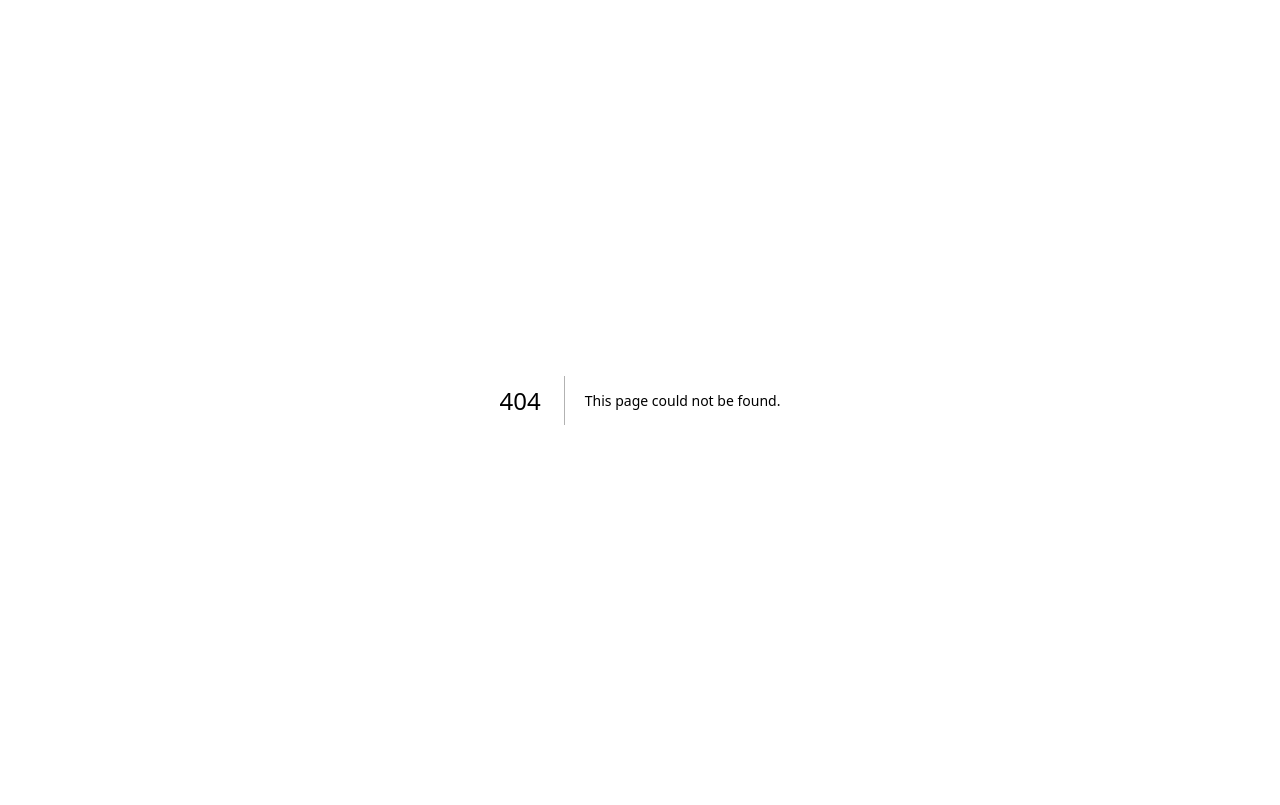
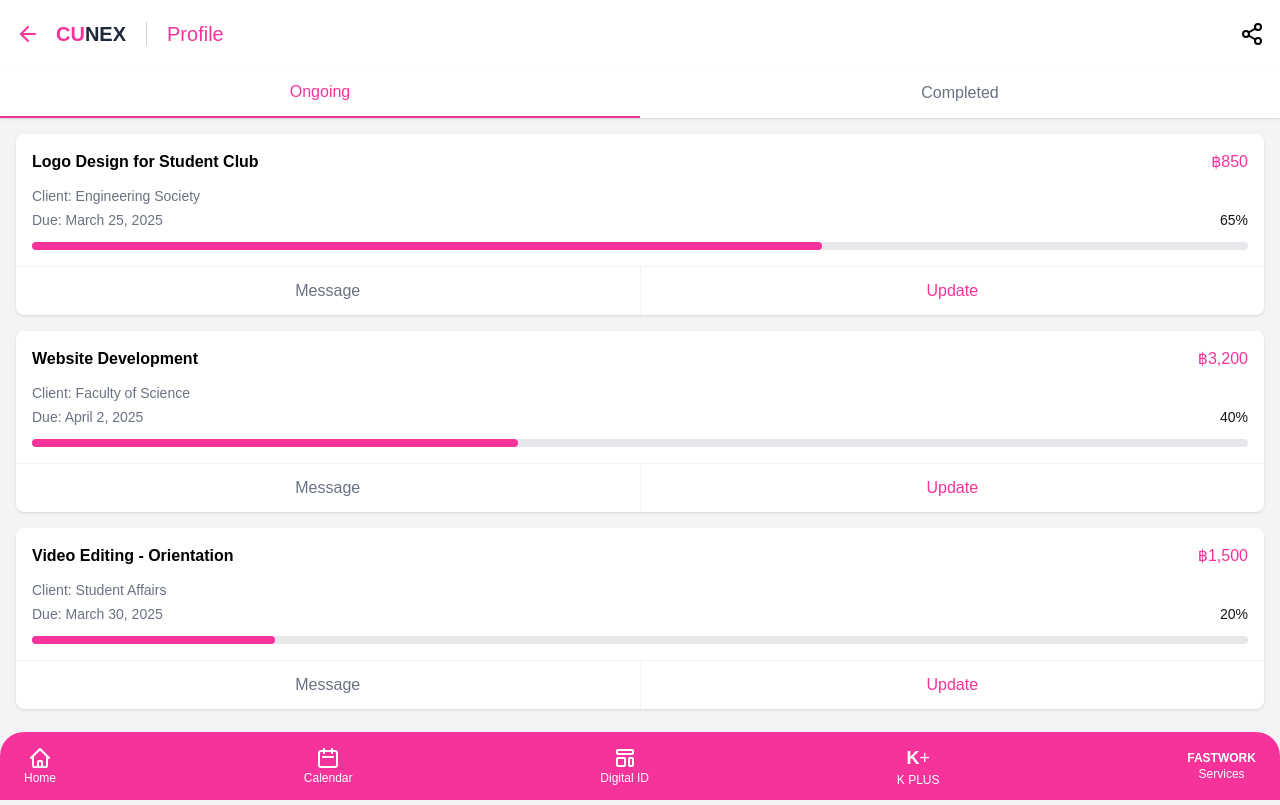
Before and after one commit to bookydooky/cunex_hackathon, a Next.js app in the folder my-cunex-app/: page /profile/myJob in a window 1280 px wide. Before the commit this address had no page. Built offline with nearby package versions, Linux system fonts and the light colour scheme.

Commit message:
add transition for buttons

```diff
--- a/my-cunex-app/src/app/page.tsx
+++ b/my-cunex-app/src/app/page.tsx
@@ -43,7 +43,11 @@ export default function Home() {
             <div className="bg-gray-100 rounded-full p-2 flex items-center justify-center h-10 w-10">
               <FaBell className='text-gray-400 text-lg'/>
             </div>
-            <div className="bg-gray-100 rounded-full p-2 flex items-center justify-center h-10 w-10">
+
+            {/* Profile */}
+            <div onClick={() => router.push('/profile')}
+            className="bg-gray-100 rounded-full p-2 flex items-center justify-center h-10 w-10 cursor-pointer
+            transition-transform hover:bg-gray-300 active:scale-90">
               <IoPersonSharp className='text-gray-400 text-lg'/>
             </div>
           </div>
@@ -62,7 +66,8 @@ export default function Home() {
         <div className="grid gap-3 grid-cols-3 sm:grid-cols-3 md:grid-cols-4">
           {[{icon: FiEdit, label: "UX/UI"}, {icon: FaCode, label: "Coding"}, {icon: FaPaintBrush, label: "Graphic"}, {icon: RiVideoAiFill, label: "Video"}, {icon: FaBook, label: "Tutoring"}, {icon: FaLanguage, label: "Language"}, {icon: BiCube, label: "Modeling"}, {icon: FaEllipsisH, label: "Others"}].map((item, idx) => (
             <div key={idx} className="flex flex-col items-center">
-              <div className="bg-pink-100 rounded-full p-4 w-16 h-16 flex items-center justify-center">
+              <div className="bg-pink-100 hover:bg-pink-300 rounded-full p-4 w-16 h-16 flex items-center justify-center
+              transition-transform transform active:scale-90">
                 <item.icon className="text-pink-500 text-2xl" />
               </div>
               <span className="text-xs text-gray-600 mt-1 text-center">{item.label}</span>
@@ -79,7 +84,8 @@ export default function Home() {
           <div className="flex overflow-x-auto space-x-10 pb-2 justify-center">
             {[{icon: FiBox, label: "Item Delivery"}, {icon: MdFoodBank, label: "Food Delivery"}, {icon: BiCube, label: "3D Printing"}, {icon: GiCutDiamond, label: "Laser Cutting"}].map((item, idx) => (
               <div key={idx} className="flex flex-col items-center">
-                <div className="bg-gray-200 rounded-full p-4 w-14 h-14 flex items-center justify-center">
+                <div className="bg-gray-200 hover:bg-gray-300 rounded-full p-4 w-14 h-14 flex items-center justify-center
+                transition-transform transform active:scale-90">
                   <item.icon className="text-black text-2xl" />
                 </div>
                 <span className="text-xs text-gray-600 mt-1 text-center">{item.label}</span>
--- /dev/null
+++ b/my-cunex-app/src/app/profile/myJob/page.tsx
@@ -0,0 +1,221 @@
+'use client'
+import React, { useState } from 'react';
+import Link from 'next/link';
+import { ArrowLeft, Share2 } from 'lucide-react';
+import { useRouter } from 'next/navigation';
+
+export default function MyJobsPage() {
+  const [activeTab, setActiveTab] = useState('ongoing');
+  const router = useRouter();
+  // Sample job data
+  const ongoingJobs = [
+    {
+      id: 1,
+      title: "Logo Design for Student Club",
+      client: "Engineering Society",
+      dueDate: "March 25, 2025",
+      price: "฿850",
+      progress: 65,
+      image: "/placeholder-design.jpg"
+    },
+    {
+      id: 2,
+      title: "Website Development",
+      client: "Faculty of Science",
+      dueDate: "April 2, 2025",
+      price: "฿3,200",
+      progress: 40,
+      image: "/placeholder-website.jpg"
+    },
+    {
+      id: 3,
+      title: "Video Editing - Orientation",
+      client: "Student Affairs",
+      dueDate: "March 30, 2025",
+      price: "฿1,500",
+      progress: 20,
+      image: "/placeholder-video.jpg"
+    }
+  ];
+
+  const completedJobs = [
+    {
+      id: 4,
+      title: "Math Tutoring - Calculus II",
+      client: "Somsak K.",
+      completedDate: "March 10, 2025",
+      price: "฿1,200",
+      rating: 5,
+      image: "/placeholder-math.jpg"
+    },
+    {
+      id: 5,
+      title: "Event Poster Design",
+      client: "Music Club",
+      completedDate: "February 28, 2025",
+      price: "฿650",
+      rating: 4.8,
+      image: "/placeholder-poster.jpg"
+    }
+  ];
+
+  return (
+    <div className="bg-gray-100 min-h-screen pb-20">
+      {/* Navigation bar */}
+      <div className="px-4 py-5 flex justify-between items-center bg-white">
+        <div className="flex items-center">
+          <button onClick={() => router.push('/profile')}
+          className="transition-transform transform active:scale-90">
+                <ArrowLeft className="mr-4 text-pink-500 hover:text-pink-800" />
+          </button>
+          <div className="flex items-center">
+            <span className="text-pink-500 font-semibold text-xl">CU</span>
+            <span className="text-gray-800 font-bold text-xl">NEX</span>
+          </div>
+          <div className="h-6 border-l border-gray-300 mx-5"></div>
+          <div className="text-pink-500 font-medium text-xl">Profile</div>
+        </div>
+        <Share2 className="text-black" />
+
+      </div>
+
+      {/* Tabs */}
+      <div className="bg-white flex mb-4 shadow-sm">
+        <button
+          className={`flex-1 py-3 text-center font-medium ${activeTab === 'ongoing' ? 'text-pink-500 border-b-2 border-pink-500' : 'text-gray-500'}`}
+          onClick={() => setActiveTab('ongoing')}
+        >
+          Ongoing
+        </button>
+        <button
+          className={`flex-1 py-3 text-center font-medium ${activeTab === 'completed' ? 'text-pink-500 border-b-2 border-pink-500' : 'text-gray-500'}`}
+          onClick={() => setActiveTab('completed')}
+        >
+          Completed
+        </button>
+      </div>
+
+      {/* Job List */}
+      <div className="mx-4">
+        {activeTab === 'ongoing' && (
+          <>
+            {ongoingJobs.map(job => (
+              <div key={job.id} className="bg-white rounded-lg shadow-sm mb-4 overflow-hidden">
+                <div className="p-4">
+                  <div className="flex justify-between items-start mb-3">
+                    <h2 className="font-semibold text-black">{job.title}</h2>
+                    <span className="text-pink-500 font-medium">{job.price}</span>
+                  </div>
+
+                  <p className="text-gray-500 text-sm mb-1">Client: {job.client}</p>
+                  <div className="flex justify-between items-center mb-3">
+                    <p className="text-gray-500 text-sm">Due: {job.dueDate}</p>
+                    <span className="text-sm">{job.progress}%</span>
+                  </div>
+
+                  {/* Progress bar */}
+                  <div className="w-full bg-gray-200 rounded-full h-2">
+                    <div
+                      className="bg-pink-500 h-2 rounded-full"
+                      style={{ width: `${job.progress}%` }}
+                    ></div>
+                  </div>
+                </div>
+
+                {/* Action buttons */}
+                <div className="flex border-t border-gray-100">
+                  <button className="flex-1 py-3 text-center border-r border-gray-100 text-gray-500">
+                    Message
+                  </button>
+                  <button className="flex-1 py-3 text-center text-pink-500 font-medium">
+                    Update
+                  </button>
+                </div>
+              </div>
+            ))}
+          </>
+        )}
+
+        {activeTab === 'completed' && (
+          <>
+            {completedJobs.map(job => (
+              <div key={job.id} className="bg-white rounded-lg shadow-sm mb-4 overflow-hidden">
+                <div className="p-4">
+                  <div className="flex justify-between items-start mb-3">
+                    <h2 className="font-semibold text-black">{job.title}</h2>
+                    <span className="text-pink-500 font-medium">{job.price}</span>
+                  </div>
+
+                  <p className="text-gray-500 text-sm mb-1">Client: {job.client}</p>
+                  <div className="flex justify-between items-center mb-2">
+                    <p className="text-gray-500 text-sm">Completed: {job.completedDate}</p>
+                    <div className="flex items-center">
+                      <svg xmlns="http://www.w3.org/2000/svg" className="h-4 w-4 text-yellow-400 mr-1" viewBox="0 0 20 20" fill="currentColor">
+                        <path d="M9.049 2.927c.3-.921 1.603-.921 1.902 0l1.07 3.292a1 1 0 00.95.69h3.462c.969 0 1.371 1.24.588 1.81l-2.8 2.034a1 1 0 00-.364 1.118l1.07 3.292c.3.921-.755 1.688-1.54 1.118l-2.8-2.034a1 1 0 00-1.175 0l-2.8 2.034c-.784.57-1.838-.197-1.539-1.118l1.07-3.292a1 1 0 00-.364-1.118L2.98 8.72c-.783-.57-.38-1.81.588-1.81h3.461a1 1 0 00.951-.69l1.07-3.292z" />
+                      </svg>
+                      <span className="text-sm">{job.rating}</span>
+                    </div>
+                  </div>
+
+                  {/* Completed indicator */}
+                  <div className="inline-block bg-green-100 text-green-600 text-xs py-1 px-2 rounded-full">
+                    Completed
+                  </div>
+                </div>
+
+                {/* Action buttons */}
+                <div className="flex border-t border-gray-100">
+                  <button className="flex-1 py-3 text-center border-r border-gray-100 text-gray-500">
+                    View Details
+                  </button>
+                  <button className="flex-1 py-3 text-center text-gray-500">
+                    Archive
+                  </button>
+                </div>
+              </div>
+            ))}
+          </>
+        )}
+      </div>
+
+      {/* Bottom Navigation Bar */}
+      <div className="fixed bottom-0 left-0 right-0">
+        <div className="bg-pink-500 text-white flex justify-between items-center px-6 py-3 rounded-t-3xl">
+          <Link href="/" className="flex flex-col items-center">
+            <svg xmlns="http://www.w3.org/2000/svg" className="h-6 w-6" fill="none" viewBox="0 0 24 24" stroke="currentColor">
+              <path strokeLinecap="round" strokeLinejoin="round" strokeWidth={2} d="M3 12l2-2m0 0l7-7 7 7M5 10v10a1 1 0 001 1h3m10-11l2 2m-2-2v10a1 1 0 01-1 1h-3m-6 0a1 1 0 001-1v-4a1 1 0 011-1h2a1 1 0 011 1v4a1 1 0 001 1m-6 0h6" />
+            </svg>
+            <span className="text-xs">Home</span>
+          </Link>
+
+          <Link href="/calendar" className="flex flex-col items-center">
+            <svg xmlns="http://www.w3.org/2000/svg" className="h-6 w-6" fill="none" viewBox="0 0 24 24" stroke="currentColor">
+              <path strokeLinecap="round" strokeLinejoin="round" strokeWidth={2} d="M8 7V3m8 4V3m-9 8h10M5 21h14a2 2 0 002-2V7a2 2 0 00-2-2H5a2 2 0 00-2 2v12a2 2 0 002 2z" />
+            </svg>
+            <span className="text-xs">Calendar</span>
+          </Link>
+
+          <Link href="/digital-id" className="flex flex-col items-center">
+            <svg xmlns="http://www.w3.org/2000/svg" className="h-6 w-6" fill="none" viewBox="0 0 24 24" stroke="currentColor">
+              <path strokeLinecap="round" strokeLinejoin="round" strokeWidth={2} d="M4 5a1 1 0 011-1h14a1 1 0 011 1v2a1 1 0 01-1 1H5a1 1 0 01-1-1V5zM4 13a1 1 0 011-1h6a1 1 0 011 1v6a1 1 0 01-1 1H5a1 1 0 01-1-1v-6zM16 13a1 1 0 011-1h2a1 1 0 011 1v6a1 1 0 01-1 1h-2a1 1 0 01-1-1v-6z" />
+            </svg>
+            <span className="text-xs">Digital ID</span>
+          </Link>
+
+          <Link href="/k-plus" className="flex flex-col items-center">
+            <div className="flex items-center">
+              <span className="font-bold text-lg">K</span>
+              <span className="text-lg">+</span>
+            </div>
+            <span className="text-xs">K PLUS</span>
+          </Link>
+
+          <Link href="/fastwork" className="flex flex-col items-center">
+            <span className="font-bold text-xs">FASTWORK</span>
+            <span className="text-xs">Services</span>
+          </Link>
+        </div>
+      </div>
+    </div>
+  );
+}
--- a/my-cunex-app/src/app/profile/page.tsx
+++ b/my-cunex-app/src/app/profile/page.tsx
@@ -69,8 +69,8 @@ export default function ProfilePage() {
       {/* Menu items */}
       <div className="mx-4 mt-4">
         {/* My Jobs */}
-        <div className="bg-white rounded-lg mb-3 shadow-sm">
-          <Link href="/jobs">
+        <div className="bg-white rounded-lg mb-3 shadow-sm hover:bg-gray-100">
+          <Link href="/profile/myJob">
             <div className="p-4 flex items-center justify-between">
               <div className="flex items-center">
                 <div className="w-6 h-6 rounded-full bg-pink-100 flex items-center justify-center mr-3">
```
